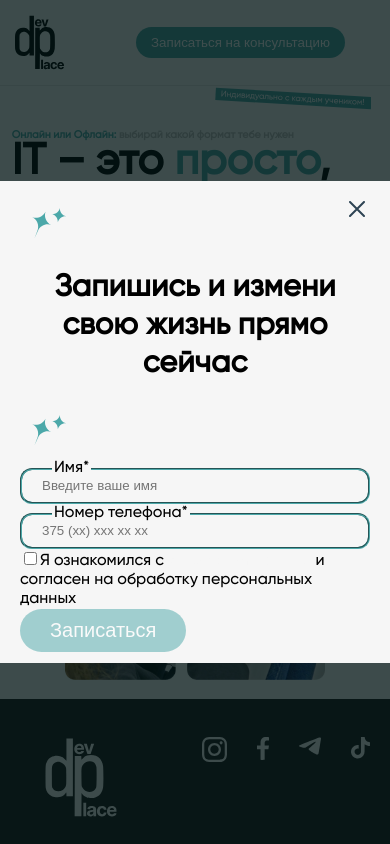
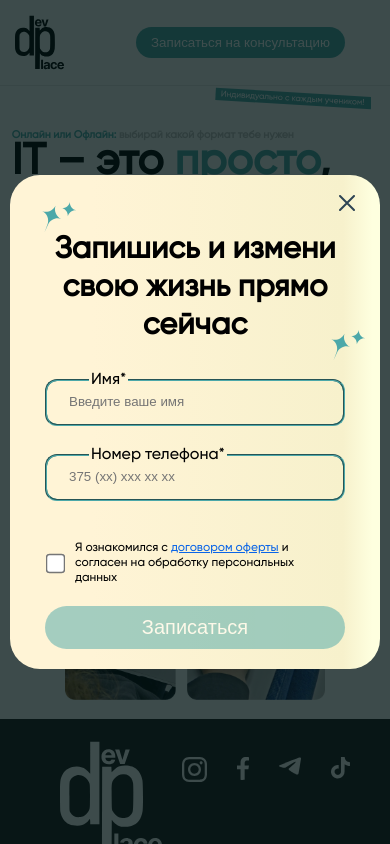
Before and after one commit to kirill1881/Zhilploshad, a React (Create React App) app: page / in a window 390 px wide. Both pictures are taken after a click on the button "Успей записаться". Shown: the top 844 px of the page. Built offline with nearby package versions, Linux system fonts and the light colour scheme.

Commit message:
new functional

```diff
--- a/src/components/Footer/Footer.module.scss
+++ b/src/components/Footer/Footer.module.scss
@@ -99,8 +99,14 @@ a {
 
   @media (max-width: 500px) {
     position: absolute;
+    right: 80px;
+    top: -60px;
+  }
+  @media (max-width: 500px) {
+    right: 40px;
+  }
+  @media (max-width: 360px) {
     right: 20px;
-    top: -60px;
   }
 }
 
@@ -114,6 +120,13 @@ a {
 
   @media (max-width: 951px) {
     transform: scale(0.7);
+  }
+  @media (max-width: 500px) {
+    transform: scale(1);
+    margin-left: 30px;
+  }
+  @media (max-width: 360px) {
+    margin-left: 10px;
   }
 }
 
--- a/src/components/Input/input.module.scss
+++ b/src/components/Input/input.module.scss
@@ -2,8 +2,7 @@
   position: relative;
   border-color: #4ca8a9;
   border-radius: 12px;
-  height: 45px;
-  padding: 0;
+  height: 55px;
   margin: 0;
 }
 .legend {
@@ -18,7 +17,7 @@
   top: -10px;
   width: 100%;
   height: 35px;
-  padding: 5px 20px;
+  padding: 22px 10px;
   border: none;
   outline: none;
 }
--- a/src/components/Main/Main.module.scss
+++ b/src/components/Main/Main.module.scss
@@ -118,6 +118,9 @@ h1 {
       border-radius: 50px;
     }
   }
+  @media (max-width: 605px) {
+    margin: 30px auto;
+  }
 }
 
 .linkContainer {
--- a/src/components/Modal/Modal.js
+++ b/src/components/Modal/Modal.js
@@ -7,6 +7,7 @@ import { CheckBox } from "../CheckBox/CheckBox";
 import styles from "./Modal.module.scss";
 import { Button } from "../Button/Button";
 import { validateFormData } from "../helpers/validateFormData";
+import { classNames } from "../../Shared/helpers/classNames";
 
 export const Modal = ({ closeModal }) => {
   const [name, setName] = useState("");
@@ -22,7 +23,7 @@ export const Modal = ({ closeModal }) => {
       const formData = new FormData();
       formData.append("name", name);
       formData.append("contact", phone);
-      formData.append("comment", "");
+      formData.append("comment", "Запись на индивидуальную консультацию");
       setIsDisabled(true);
       const data = await fetch("http://178.172.138.15:8089/clients", {
         method: "POST",
@@ -81,7 +82,8 @@ export const Modal = ({ closeModal }) => {
         <h2 className={styles.title}>
           Запишись и измени свою жизнь прямо сейчас
         </h2>
-        <Stars />
+        <Stars className={styles.starsRight} />
+        <div className={styles.inputContainer}>
           <Input
             type="text"
             legend="Имя*"
@@ -96,18 +98,28 @@ export const Modal = ({ closeModal }) => {
             onChange={setPhone}
             placeholder="375 (xx) xxx xx xx"
           />
-        <CheckBox id="checkbox" checked={checkbox} onChange={setCheckbox}>
+          <p
+            className={classNames({
+              [styles.message]: true,
+              [styles.error]: messages.isError,
+              [styles.success]: !messages.isError,
+            })}
+          >
+            {messages.text && messages.text}
+          </p>
+          <CheckBox
+            className={styles.checkBox}
+            id="checkbox"
+            checked={checkbox}
+            onChange={setCheckbox}
+          >
             Я ознакомился с <a href="#>"> договором оферты</a> и согласен на
             обработку персональных данных
           </CheckBox>
-        <Button
-          color="primary"
-          className={styles.btnSubmit}
-          disabled={isDisabled}
-          type="submit"
-        >
+          <Button color="primary" disabled={isDisabled} type="submit">
             Записаться
           </Button>
+        </div>
       </form>
     </div>
   );
--- a/src/components/Modal/Modal.module.scss
+++ b/src/components/Modal/Modal.module.scss
@@ -9,14 +9,23 @@
   top: 0;
   left: 0;
   z-index: 1;
+  padding: 0 10px;
 }
 
 .form {
   position: relative;
   width: 531px;
-  height: 482px;
-  background: #f6f6f6;
+  min-height: 482px;
+  background: rgb(255, 244, 214);
+  background: linear-gradient(
+    90deg,
+    rgba(255, 244, 214, 1) 8%,
+    rgba(255, 244, 214, 1) 22%,
+    rgba(247, 241, 204, 1) 90%,
+    rgba(254, 255, 223, 1) 98%
+  );
   padding: 20px;
+  border-radius: 30px;
 }
 
 .iconClose {
@@ -29,5 +38,54 @@
   font-size: calc(30px + (40 - 27) * ((100vw - 320px) / (1600 - 320)));
   font-weight: 600;
   text-align: center;
-  margin-top: 17px;
+  margin-top: 36px;
 }
+
+.form {
+  a {
+    color: #0a65e7;
+    text-decoration: underline;
+  }
+}
+
+.starsLeft {
+  position: absolute;
+}
+
+.starsRight {
+  position: absolute;
+  top: 30%;
+  right: 2%;
+}
+
+.inputContainer {
+  display: flex;
+  flex-direction: column;
+  gap: 20px;
+  height: 55%;
+  max-width: 300px;
+  margin: 0 auto;
+}
+
+.checkBox {
+  display: flex;
+  font-size: 12px;
+  label {
+    margin: 0 10px;
+  }
+  input {
+    transform: scale(1.5);
+  }
+}
+
+.message {
+  font-size: 14px;
+}
+
+.error {
+  color: darkred;
+}
+
+.success {
+  color: greenyellow;
+}
```
Lines whose indentation alone changed are shown as unchanged.
